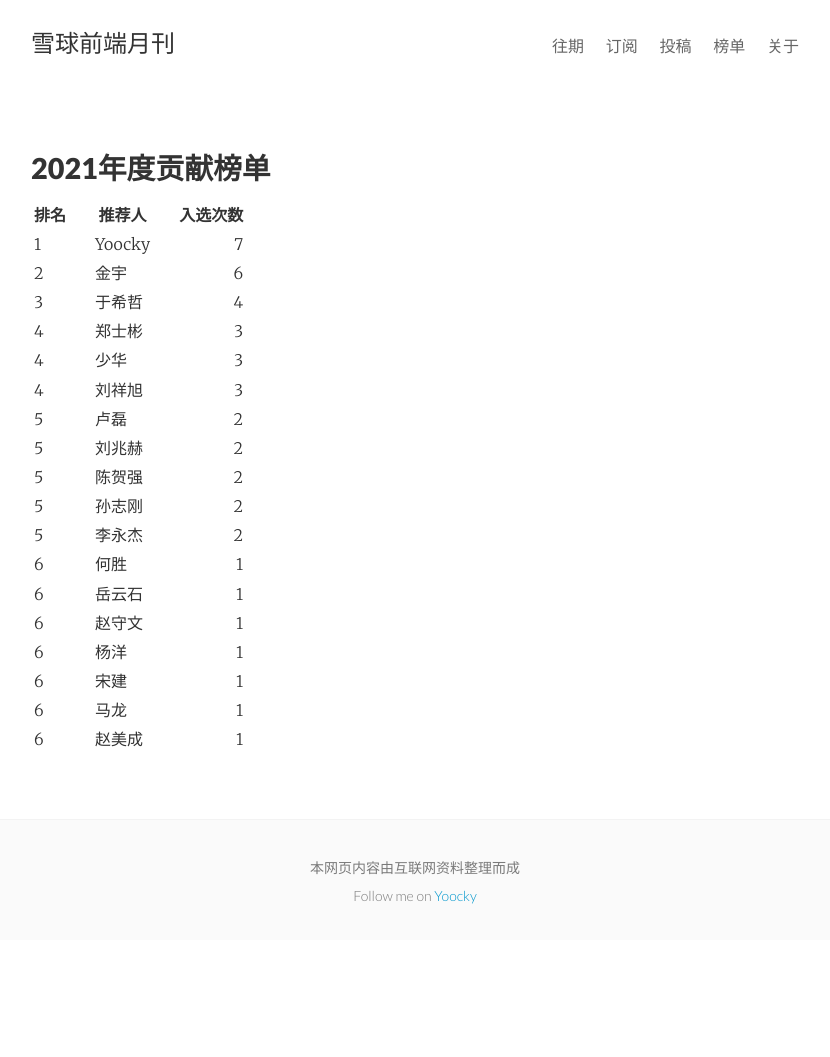
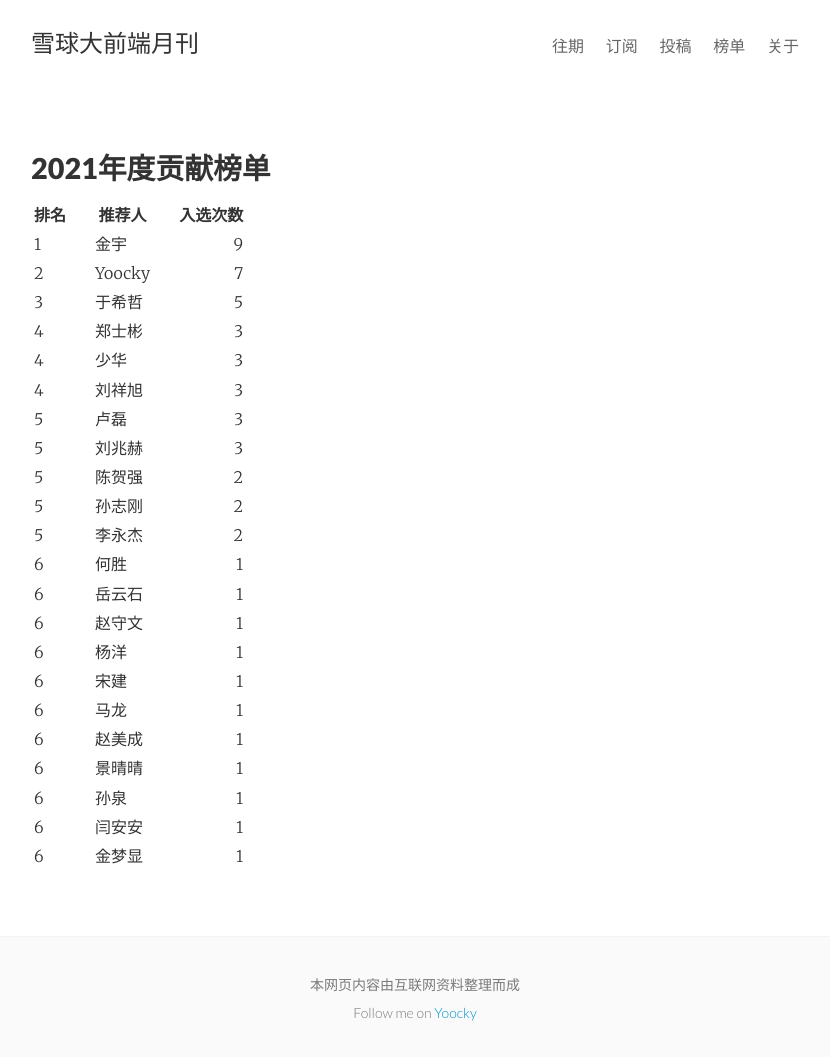
Before and after one commit to yoocky/monthly, a Jekyll site: the page built from rank.md, in a window 1280 px wide. Shown: the whole page, without its empty margins (225-1055 px from the left). Built offline with Jekyll 4.4.1, drawn with Linux system fonts in a browser that asks for light colours; nearby versions of some CDN libraries; before the commit the page ends 940 px from its top, so only the background shows below that.

```diff
--- a/_config.yml
+++ b/_config.yml
@@ -1,5 +1,5 @@
 # Site settings
-title:       雪球前端月刊
+title:       雪球大前端月刊
 email:       zhoumy@xueqiu.com
 author:      Yoocky
 description: "欢迎大家积极投稿和订阅。"
--- a/_includes/head.html
+++ b/_includes/head.html
@@ -27,4 +27,5 @@
     <meta property="og:description" content="{% if page.description %}{{ page.description }}{% else %}{{ site.description }}{% endif %}">
     <meta property="og:url" content="{{ site.url }}{{ page.url }}">
     <meta property="og:site_name" content="{{ site.title }}">
+    <script src="https://code.jquery.com/jquery-2.1.1.min.js"></script>
 </head>
--- a/rank.md
+++ b/rank.md
@@ -6,14 +6,14 @@ permalink: /rank/
 
 |  排名   |  推荐人   | 入选次数  |
 |  ----  | ----  | ----  |
-|  1    | Yoocky  | 7 |
-|  2 | 金宇  | 6 |
-|  3 | 于希哲  | 4 |
+|  1 | 金宇  | 9 |
+|  2 | Yoocky  | 7 |
+|  3 | 于希哲  | 5 |
 |  4 | 郑士彬  | 3 |
 |  4 | 少华  | 3 |
 |  4 | 刘祥旭  | 3 |
-|  5 | 卢磊 | 2 |
-|  5 | 刘兆赫  | 2 |
+|  5 | 卢磊 | 3 |
+|  5 | 刘兆赫  | 3 |
 |  5 | 陈贺强  | 2 |
 |  5 | 孙志刚  | 2 |
 |  5 | 李永杰  | 2 |
@@ -24,3 +24,7 @@ permalink: /rank/
 |  6 | 宋建  | 1 |
 |  6 | 马龙  | 1 |
 |  6 | 赵美成  | 1 |
+|  6 | 景晴晴  | 1 |
+|  6 | 孙泉  | 1 |
+|  6 | 闫安安 | 1 |
+|  6 | 金梦显 | 1 |
```
Also changed, not shown: _posts/2021-11-01-202111期.md (+2 -1 lines).
